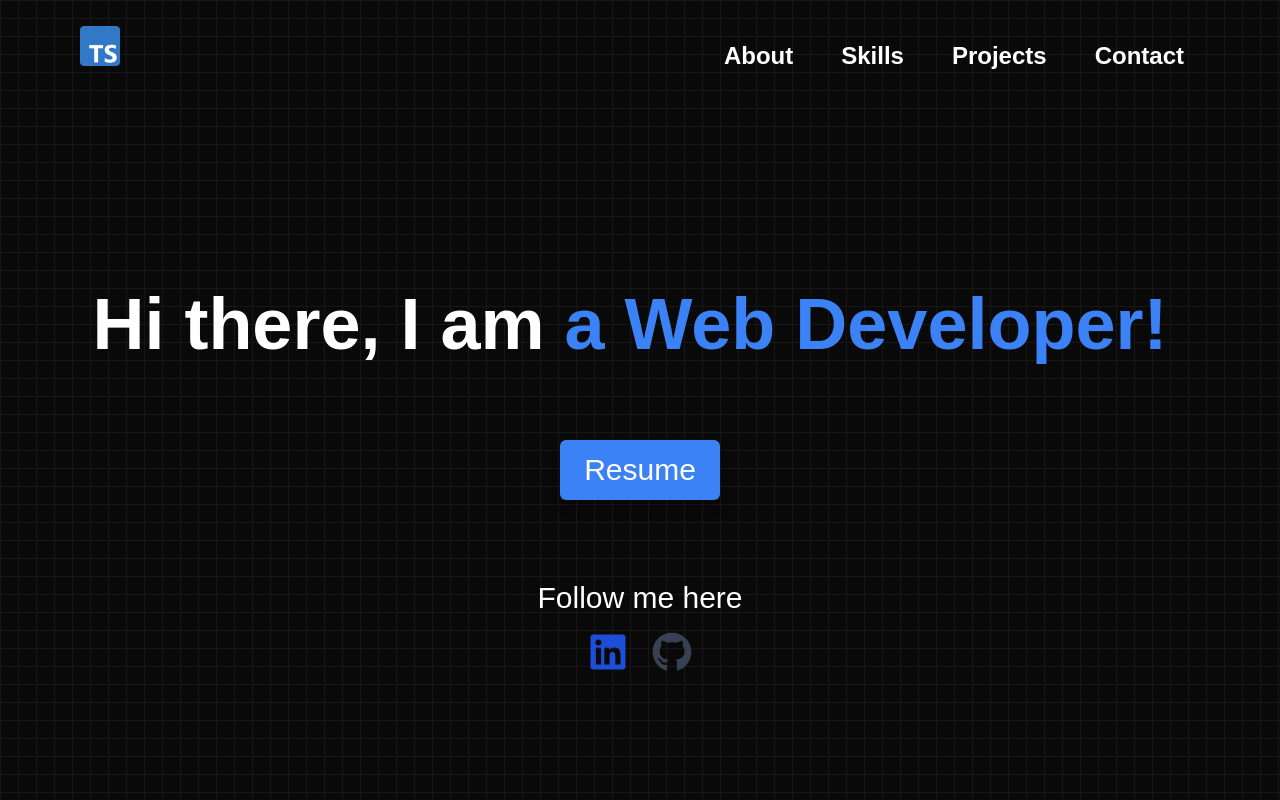
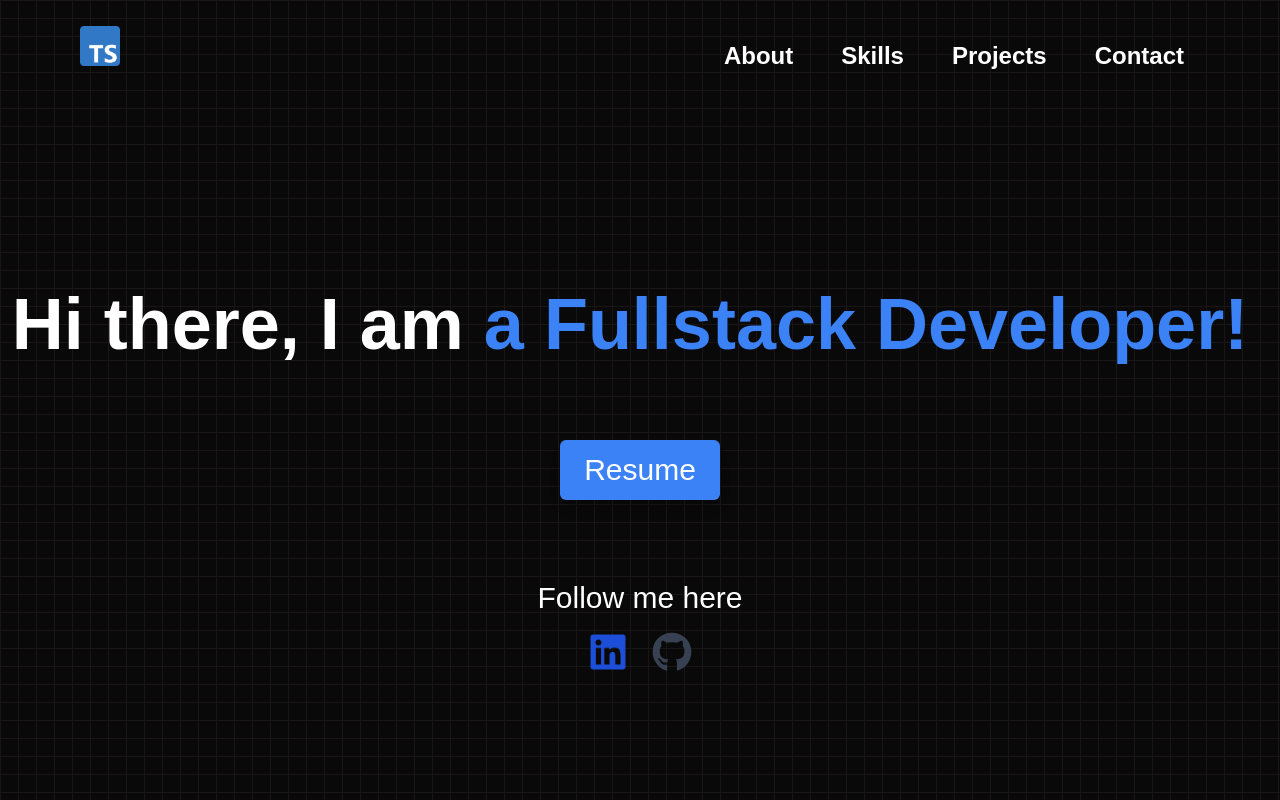
Before and after one commit to AdityaSethi02/Portfolio, a Next.js app: page / in a window 1280 px wide. Shown: the top 800 px of the page. Built offline with nearby package versions, Linux system fonts and the light colour scheme.

Commit message:
navbar fixes

```diff
--- a/components/HomePage/Intro.tsx
+++ b/components/HomePage/Intro.tsx
@@ -9,7 +9,6 @@ export const Intro = () => {
                 <Typewriter
                     words={[
                         " Aditya Sethi",
-                        " a Web Developer!",
                         " a Fullstack Developer!",
                         " a Backend Developer!",
                         " a Frontend Developer!",
```
